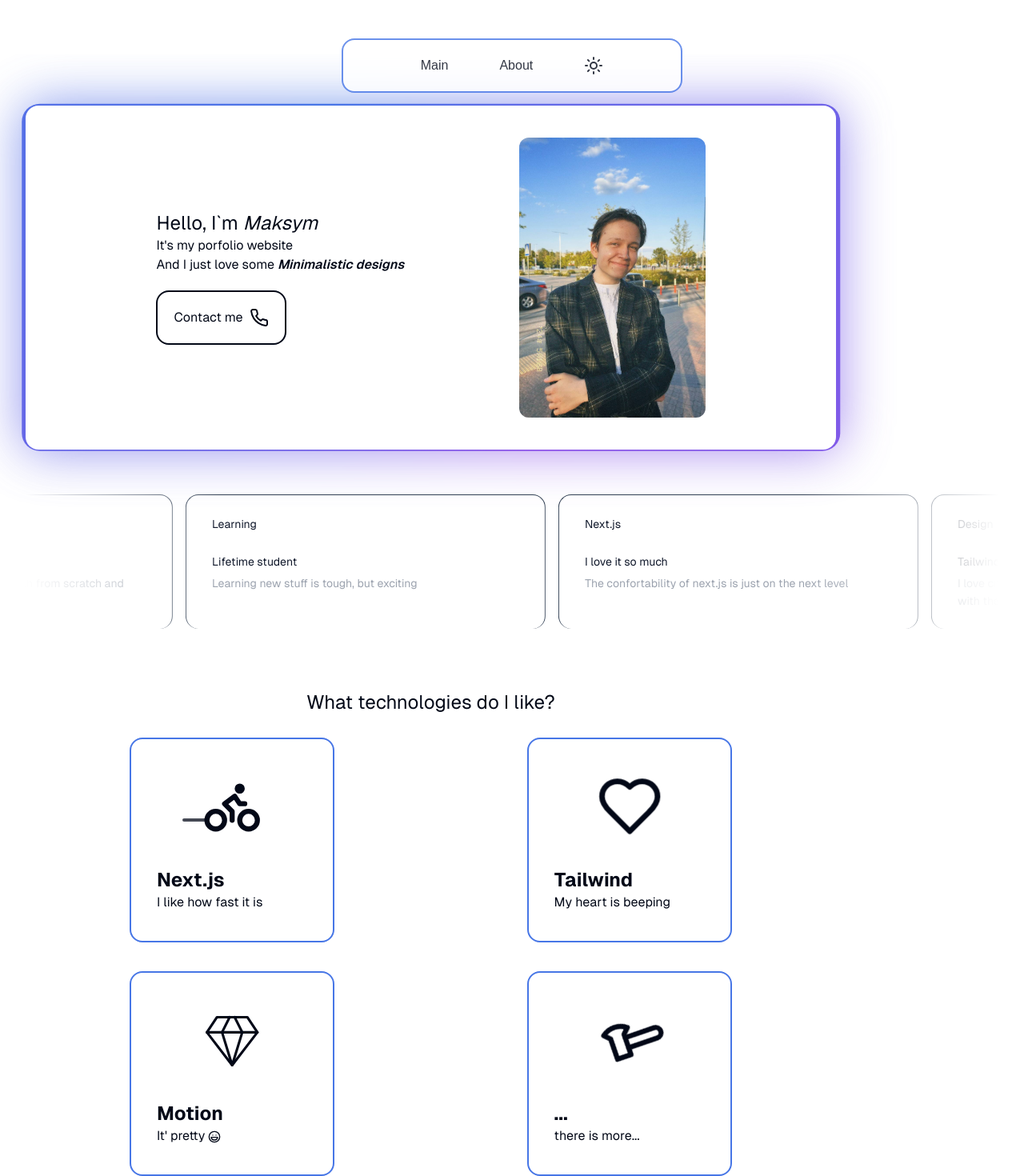
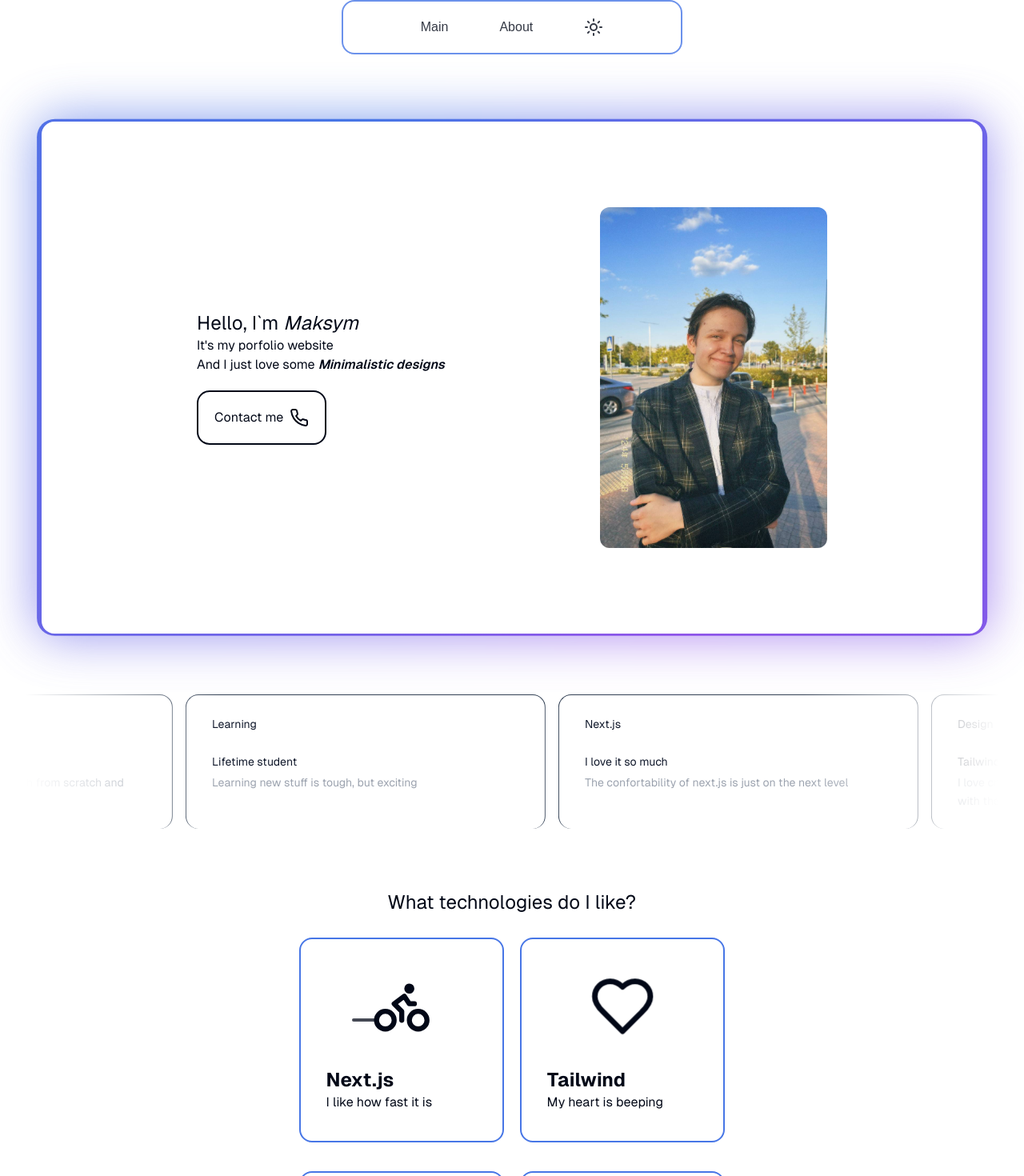
Before and after one commit to YatsenkoMaksym/yatsenkomaksym, a Next.js app: page / in a window 1280 px wide. Shown: the top 1470 px of the page at 80% size. Built offline with nearby package versions, Linux system fonts and the light colour scheme.

Commit message:
Made it so everything is correctly aligned Still need to fix double scroll

```diff
--- a/src/app/layout.tsx
+++ b/src/app/layout.tsx
@@ -36,7 +36,7 @@ export default function RootLayout({
         >
           <Navbar />
           {children}
-          <Footer/>
+          <Footer />
         </ThemeProvider>
       </body>
     </html>
--- a/src/app/page.tsx
+++ b/src/app/page.tsx
@@ -1,20 +1,19 @@
 import { InfiniteMovingCards } from "@/components/ui/infinite-moving-cards";
 import { cardsitems } from "@/lib/utils";
-import Footer from "@/components/blocks/Footer";
 import Hero from "@/components/blocks/Hero";
 import Tech from "@/components/blocks/Tech";
 
 export default function Home() {
   return (
     <main className="min-h-screen items-center justify-items-evenly overflow-x-hidden p-8 py-16 font-[family-name:var(--font-geist-sans)]">
-     <Hero/>
+      <Hero /> {/*The problem is in the Hero section*/}
       <InfiniteMovingCards
         className="my-10"
         items={cardsitems}
         direction="right"
         speed="slow"
       />
-     <Tech/>
+      <Tech />
     </main>
   );
 }
--- a/src/components/blocks/Hero.tsx
+++ b/src/components/blocks/Hero.tsx
@@ -6,7 +6,7 @@ export default function Hero() {
   return (
     <Section
       id="main"
-      className="accent duration-150 grid min-h-[40rem] place-items-stretch bg-background text-foreground"
+      className="accent rounded-2xl duration-150 grid min-h-[40rem] place-items-stretch bg-background text-foreground"
     >
       <article className="flex h-full flex-col items-center justify-evenly gap-5 p-5 sm:flex-row">
         <div className="flex flex-col items-center justify-center sm:items-start sm:justify-normal">
--- a/src/components/blocks/Navbar.tsx
+++ b/src/components/blocks/Navbar.tsx
@@ -23,7 +23,8 @@ export default function Navbar() {
   };
 
   return (
-    <nav className="outliner sticky top-12 left-20 z-50 w-1/2 min-w-fit place-self-center place-items-center overflow-hidden rounded-2xl bg-background px-8 py-5 opacity-80 sm:w-1/3">
+    <header className="sticky top-0 z-50 w-full flex justify-center">
+      <nav className="outliner z-50 w-1/2 min-w-fit place-items-center overflow-hidden rounded-2xl bg-background px-8 py-5 opacity-80 sm:w-1/3">
         <motion.ul className="flex flex-row gap-16">
           <motion.li variants={liVariants} whileHover="hover" whileTap="tap">
             <Link href="#main">Main</Link>
@@ -37,19 +38,20 @@ export default function Navbar() {
             whileHover="hoverIcon"
             whileTap="tapIcon"
           >
-            <button onClick={()=>{
-              if (theme==="light"){
+            <button onClick={() => {
+              if (theme === "light") {
                 setTheme("dark")
-              }else if (theme ==="dark"){
+              } else if (theme === "dark") {
                 setTheme("light")
-              }else{
+              } else {
                 setTheme("dark")
               }
             }}>
-              <SunIcon/>
+              <SunIcon />
             </button>
           </motion.li>
         </motion.ul>
       </nav>
+    </header>
   );
 }
--- a/src/components/blocks/Section.tsx
+++ b/src/components/blocks/Section.tsx
@@ -1,14 +1,17 @@
+import { cn } from "@/lib/utils";
 
 
-interface SectionProps{
-    children : React.ReactNode,
+interface SectionProps {
+    children: React.ReactNode,
     className?: string,
     id: string,
 }
-export default function Section({id ,children, className}:SectionProps){
+export default function Section({ id, children, className }: SectionProps) {
     return (
-        <section id={id} className={`w-full md:w-5/6 rounded-2xl p-5 min-h-fit ${className}`}>
-            {children}
+        <section id={id} className={` grid place-content-center w-full rounded-2xl p-5 min-h-fit `}>
+            <article className={cn(``, className)}>
+                {children}
+            </article>
         </section>
     )
 }
--- a/src/components/blocks/Tech.tsx
+++ b/src/components/blocks/Tech.tsx
@@ -5,12 +5,14 @@ import Sparklesv2 from "../icons/Sparklesv2";
 import Section from "./Section";
 import Bikev2 from "../icons/Bikev2";
 
-export default function Tech(){
-    return(
+export default function Tech() {
+  return (
     <Section
       id="technologies"
-        className="max-h-[30rem] place-items-center gap-5 sm:grid sm:grid-cols-2"
+
     >
+      <div className="max-h-[30rem] place-items-center gap-5 sm:grid sm:grid-cols-2">
+
         <h2 className="col-span-2 text-2xl text-center">What technologies do I like?</h2>
         <Card title="Next.js" images={<Bikev2 className="h-1/2 w-1/2" />}>
           I like how fast it is
@@ -26,11 +28,12 @@ export default function Tech(){
           title="Motion"
 
         >
-       It&apos; pretty <Laugh className="size-4 mr-2 inline"/>
+          It&apos; pretty <Laugh className="size-4 mr-2 inline" />
         </Card>
         <Card title="..." images={<AxeIcon className="h-1/2 w-1/2 animate-slowSpin" />}>
           there is more...
         </Card>
+      </div>
     </Section>
   )
 }
```
Lines whose indentation alone changed are shown as unchanged.
